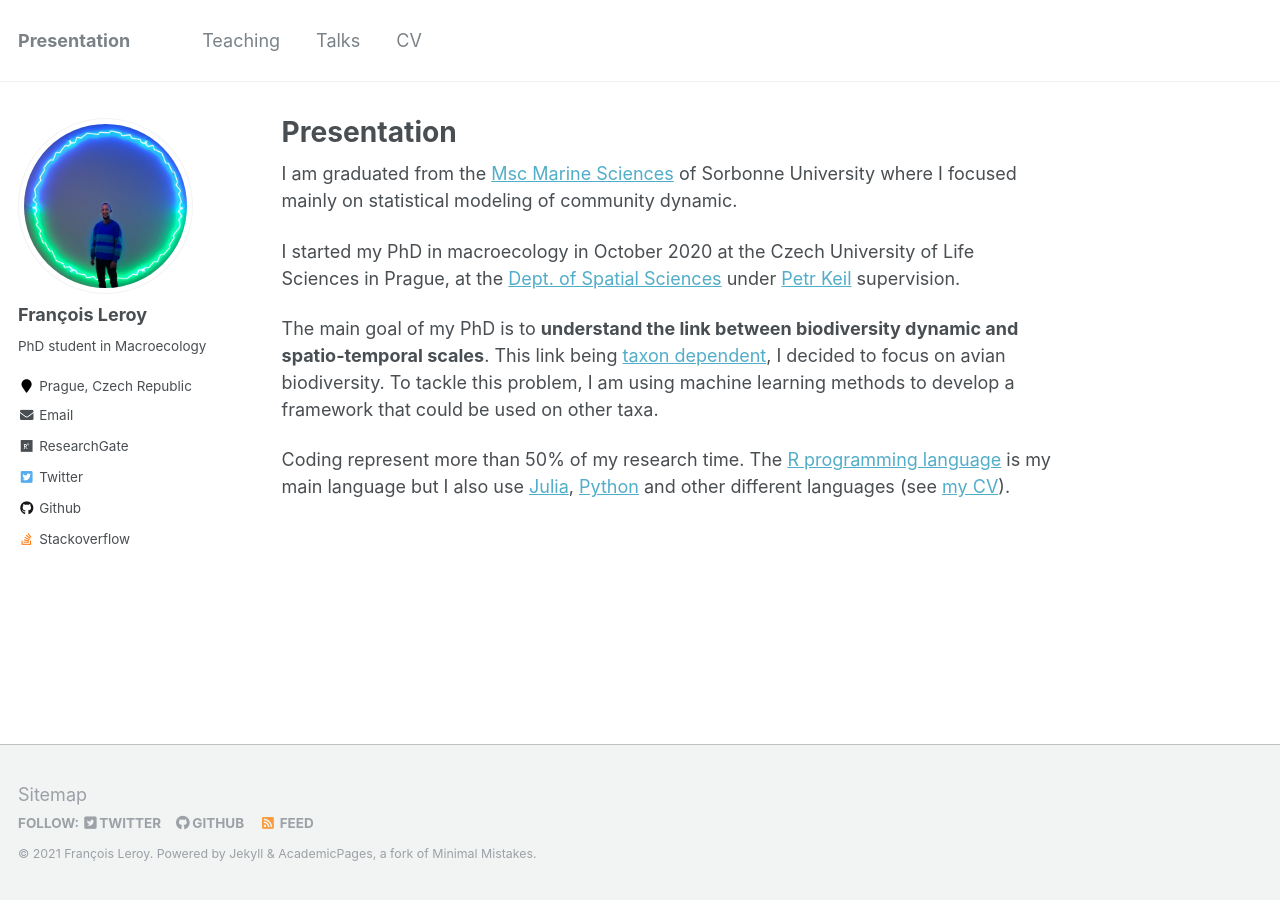
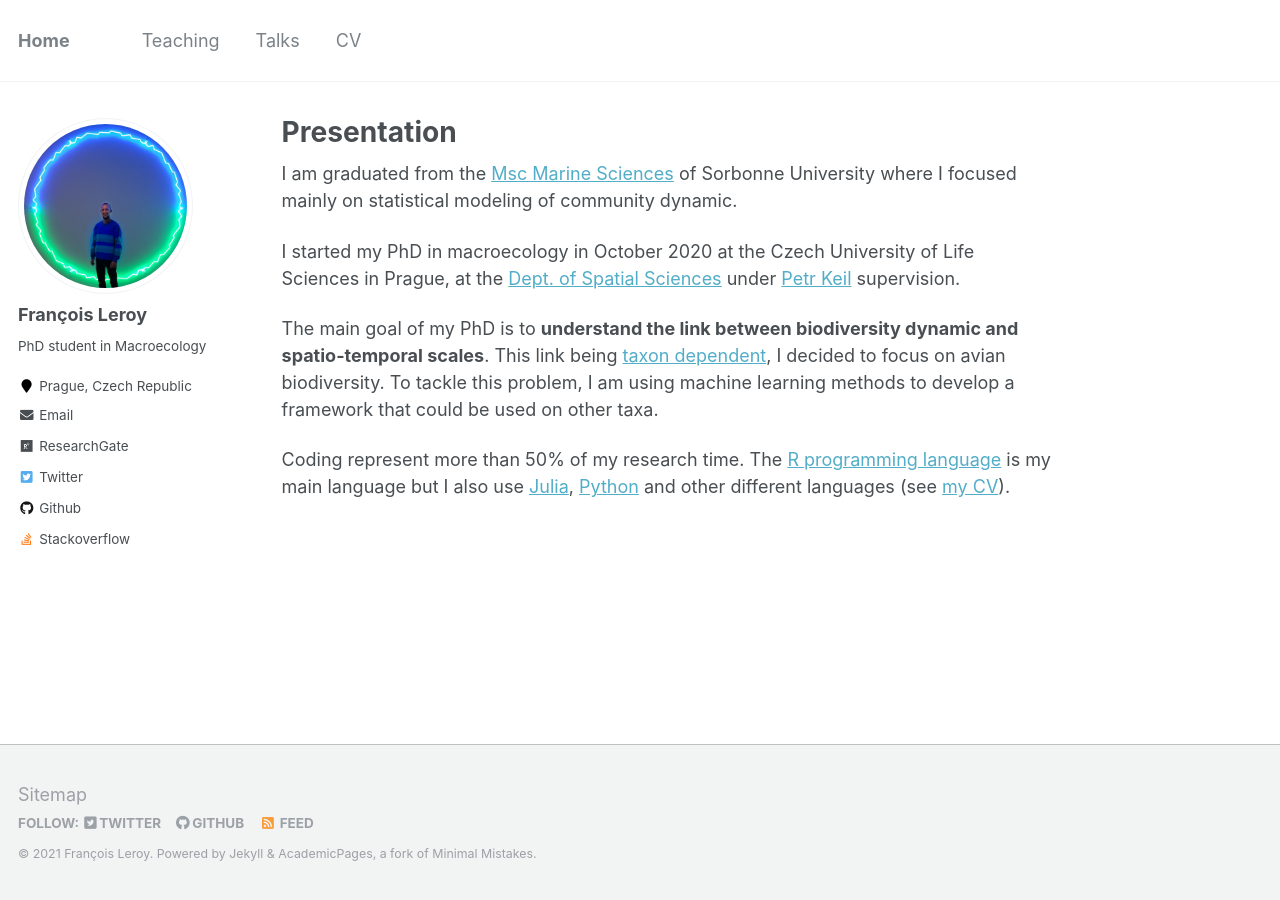
Before and after one commit to FrsLry/FrsLry.github.io, a Jekyll site: the page built from _pages/about.md, in a window 1280 px wide. Built offline with Jekyll 4.4.1, drawn with Linux system fonts in a browser that asks for light colours.

Commit message:
changing site name

```diff
--- a/_config.yml
+++ b/_config.yml
@@ -12,7 +12,7 @@
 
 # Site Settings
 locale                   : "en-US"
-title                    : "Presentation" #"Your Name / Site Title"
+title                    : "Home" #"Your Name / Site Title"
 title_separator          : "-"
 name                     : &name "François Leroy"
 description              : &description "François Leroy personal website"
```
